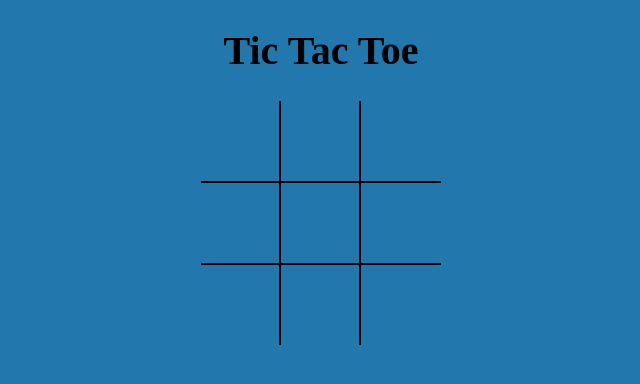
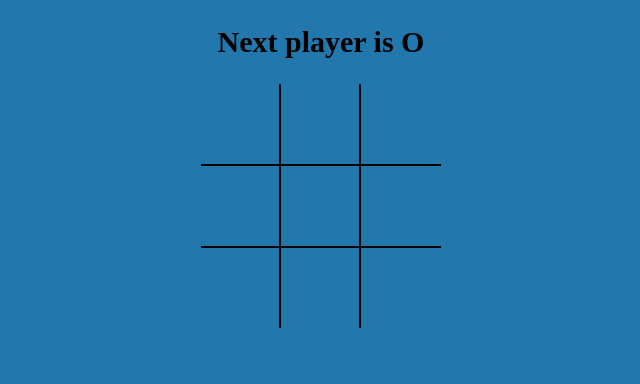
Before and after one commit to VellaInsaan/TicTacToe, a React (Vite) app: page / in a window 1280 px wide. Shown: the top 384 px of the page, without its empty margins (319-959 px from the left). Built offline with nearby package versions, Linux system fonts and the light colour scheme.

Commit message:
Lifted stated up & added winner logic

```diff
--- a/src/App.jsx
+++ b/src/App.jsx
@@ -1,12 +1,38 @@
 import React from 'react';
+import { useState } from 'react';
+
 import Board from './components/Board';
+import { calculateWinner } from './components/winner';
 import './styles/root.scss';
 
 const App = () => {
+  const [squares, setSquares] = useState(Array(9).fill(null));
+  const [isXNext, setIsXNext] = useState(false);
+  const winner = calculateWinner(squares);
+  const nextPlayer = isXNext ? 'X' : 'O';
+  const statusMessage = winner
+    ? `Winner is ${winner}`
+    : `Next player is ${nextPlayer}`;
+
+  const handleSquareClick = (clickedPosition) => {
+    if (squares[clickedPosition] || winner) {
+      return;
+    }
+
+    setSquares((currentSquare) => {
+      return currentSquare.map((squareValue, position) => {
+        if (clickedPosition === position) {
+          return isXNext ? 'X' : 'O';
+        }
+        return squareValue;
+      });
+    });
+    setIsXNext((currentIsXNext) => !currentIsXNext);
+  };
   return (
     <div className='app'>
-      <h1>Tic Tac Toe </h1>
-      <Board />
+      <h2>{statusMessage} </h2>
+      <Board squares={squares} handleSquareClick={handleSquareClick} />
     </div>
   );
 };
--- a/src/components/Board.jsx
+++ b/src/components/Board.jsx
@@ -1,26 +1,7 @@
-import React, { useState } from 'react';
+import React from 'react';
 import Square from './Square';
 
-const Board = () => {
-  const [squares, setSquares] = useState(Array(9).fill(null));
-  const [isXNext, setIsXNext] = useState(false);
-
-  const handleSquareClick = (clickedPosition) => {
-    if (squares[clickedPosition]) {
-      return;
-    }
-
-    setSquares((currentSquare) => {
-      return currentSquare.map((squareValue, position) => {
-        if (clickedPosition === position) {
-          return isXNext ? 'X' : 'O';
-        }
-        return squareValue;
-      });
-    });
-    setIsXNext((currentIsXNext) => !currentIsXNext);
-  };
-
+const Board = ({ squares, handleSquareClick }) => {
   const renderSquare = (position) => {
     return (
       <Square
@@ -29,7 +10,6 @@
       />
     );
   };
-
   return (
     <div className='board'>
       <div className='board-row'>
--- /dev/null
+++ b/src/components/winner.js
@@ -0,0 +1,19 @@
+export function calculateWinner(squares) {
+  const lines = [
+    [0, 1, 2],
+    [3, 4, 5],
+    [6, 7, 8],
+    [0, 3, 6],
+    [1, 4, 7],
+    [2, 5, 8],
+    [0, 4, 8],
+    [2, 4, 6],
+  ];
+  for (let i = 0; i < lines.length; i++) {
+    const [a, b, c] = lines[i];
+    if (squares[a] && squares[a] === squares[b] && squares[a] === squares[c]) {
+      return squares[a];
+    }
+  }
+  return null;
+}
```
